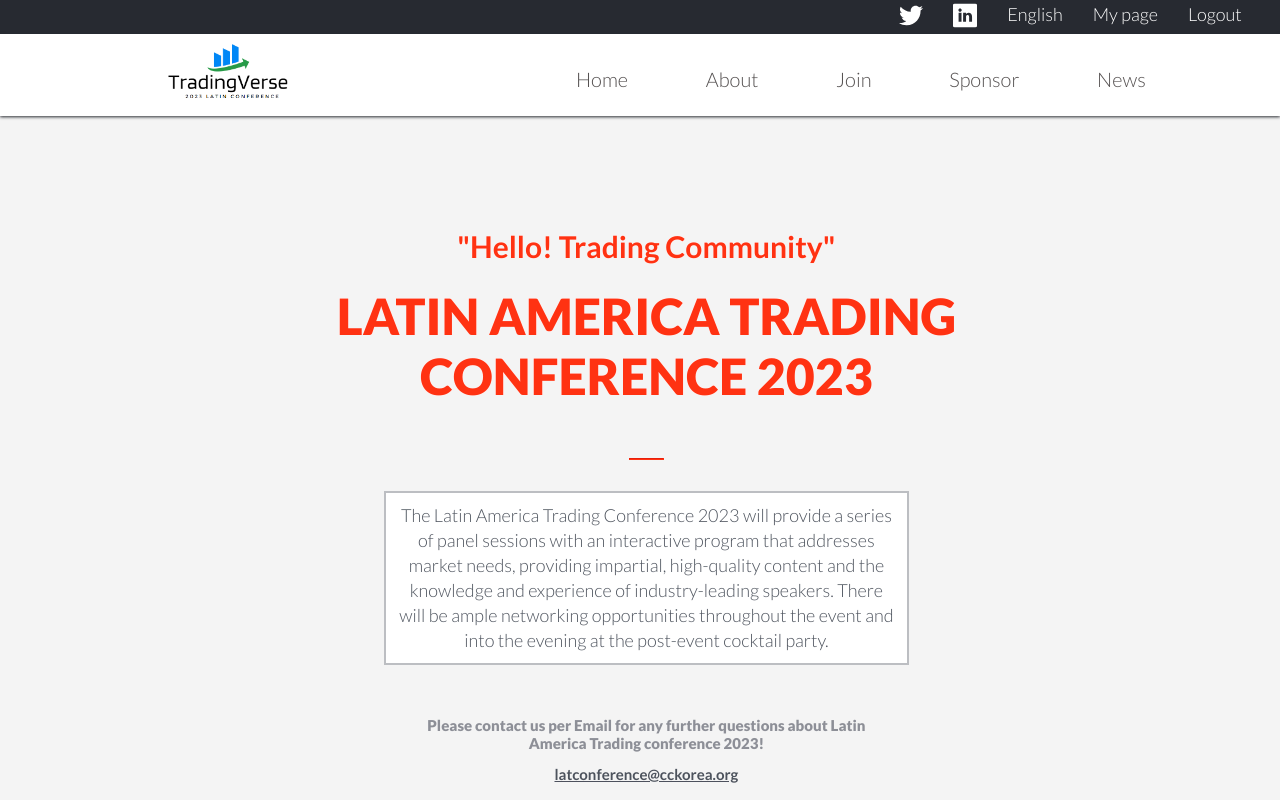
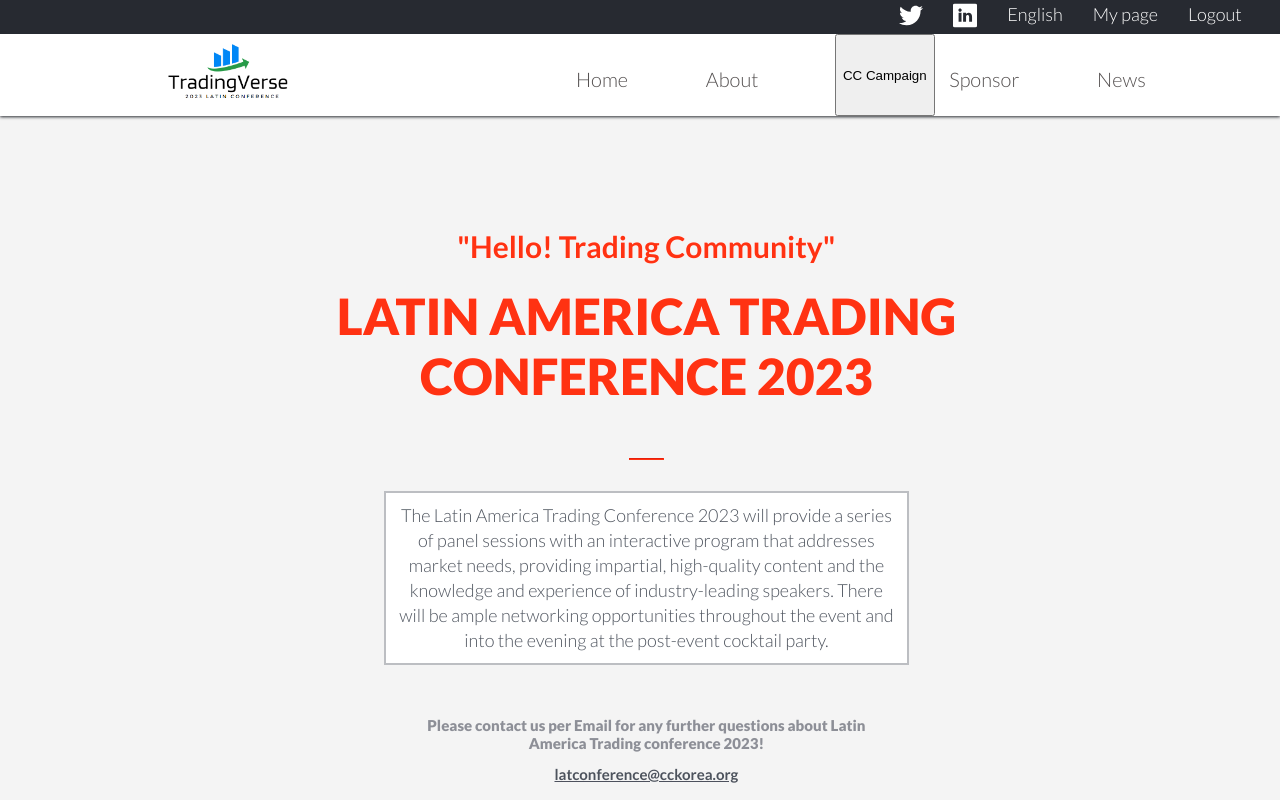
Before and after one commit to Juanpa8830/tradingConference, a website: page about.html in a window 1280 px wide. Shown: the top 800 px of the page. Drawn offline with Linux system fonts and the light colour scheme.

Commit message:
add CC Campaign button to nav bar

```diff
--- a/about.html
+++ b/about.html
@@ -38,6 +38,7 @@
                 <li><a class="top-b" href="#sponsor">Sponsor</a></li>
                 <li><a class="top-b" href="#news">News</a></li>
             </ul>
+            <button class="homecc">CC Campaign</button>
         </nav>
 
     </header>
```
